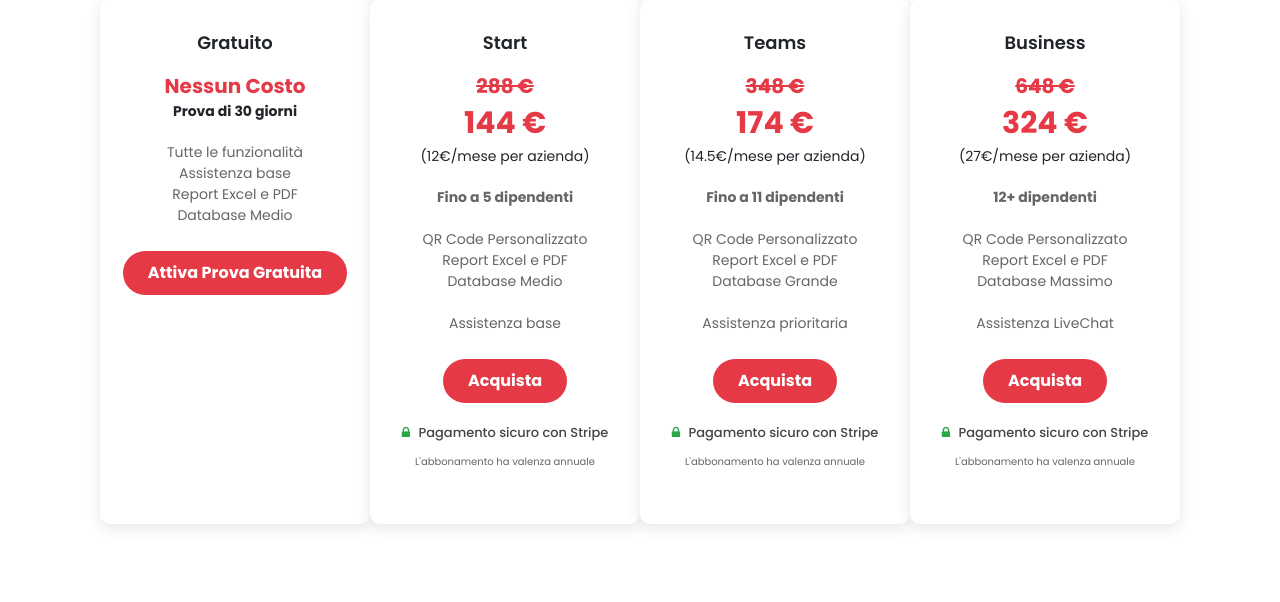
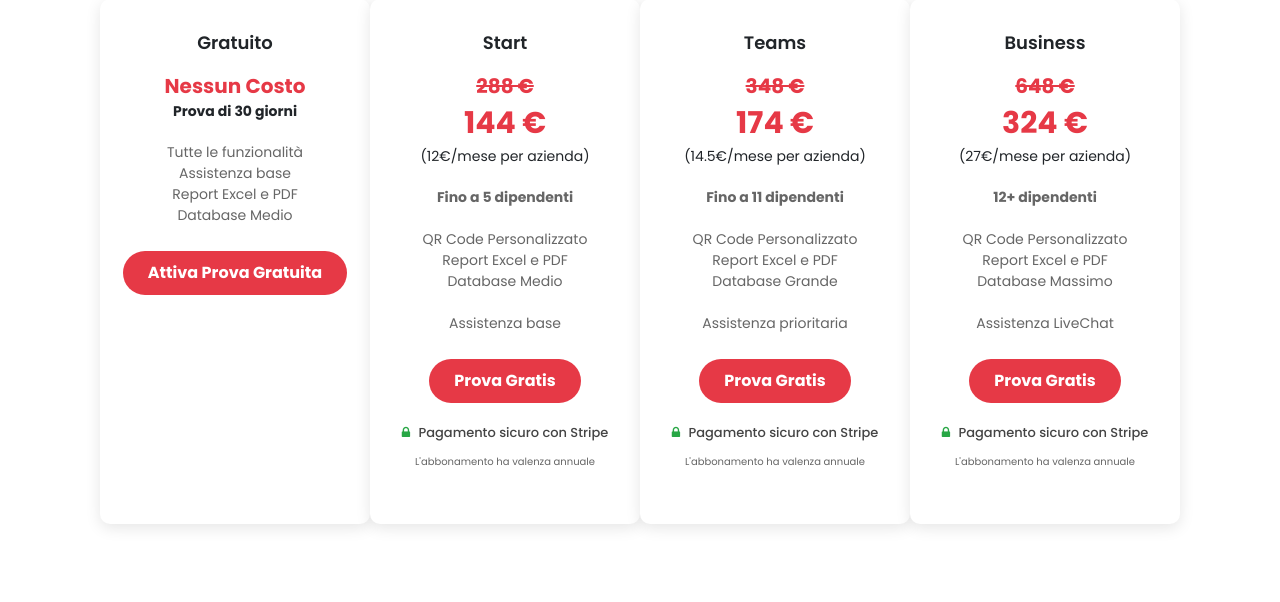
Before and after one commit to MauYellow/TeamTime, a Flask app: page /piani in a window 1280 px wide. Shown: the part 357-959 px from the top of the page. Run offline with Flask 3, Linux system fonts and the light colour scheme; some libraries are stand-ins or nearby versions.

Commit message:
Fine Tuning Layout with lead page

```diff
--- a/templates/auth-login-basic.html
+++ b/templates/auth-login-basic.html
@@ -92,7 +92,7 @@
 
               <form id="formAuthentication" class="mb-3" action="/login" method="POST">
                 <div class="mb-3">
-                  <label for="email" class="form-label">Email o Nome QR Code</label>
+                  <label for="email" class="form-label">Email / Nome QR Code</label>
                   <input
                     type="text"
                     class="form-control"
--- a/templates/auth-login-failed.html
+++ b/templates/auth-login-failed.html
@@ -91,7 +91,7 @@
 
               <form id="formAuthentication" class="mb-3" action="/login" method="POST">
                 <div class="mb-3">
-                  <label for="email" class="form-label">Email o Nome QR Code</label>
+                  <label for="email" class="form-label">Email / Nome QR Code</label>
                   <input
                     type="text"
                     class="form-control"
--- a/templates/piani.html
+++ b/templates/piani.html
@@ -222,7 +222,7 @@
                     <div class="features">
                         <strong>Fino a 5 dipendenti</strong><br><br>QR Code Personalizzato<br>Report Excel e PDF<br>Database Medio<br><br>Assistenza base
                     </div>
-                    <a href="https://buy.stripe.com/eVa6pc3dRaeJegodQR" class="btn">Acquista</a>
+                    <a href="/inizia-prova" class="btn">Prova Gratis</a>
                     <div style="margin-top: 15px; text-align: center;">
                         <p style="font-size: 13px; font-weight: 500; color: #444; margin-bottom: 6px;">
                             <i class="fa fa-lock" aria-hidden="true" style="margin-right: 5px; color: #28a745;"></i>
@@ -240,7 +240,7 @@
                     <div class="features">
                         <strong>Fino a 11 dipendenti</strong><br><br>QR Code Personalizzato<br>Report Excel e PDF<br>Database Grande<br><br>Assistenza prioritaria
                     </div>
-                    <a href="https://buy.stripe.com/7sI8xkdSv9aF3BKeUW" class="btn">Acquista</a>
+                    <a href="/inizia-prova" class="btn">Prova Gratis</a>
                                         <div style="margin-top: 15px; text-align: center;">
                                             <p style="font-size: 13px; font-weight: 500; color: #444; margin-bottom: 6px;">
                                                 <i class="fa fa-lock" aria-hidden="true" style="margin-right: 5px; color: #28a745;"></i>
@@ -258,7 +258,7 @@
                     <div class="features">
                         <strong>12+ dipendenti</strong><br><br>QR Code Personalizzato<br>Report Excel e PDF<br>Database Massimo<br><br>Assistenza LiveChat
                     </div>
-                    <a href="https://buy.stripe.com/8wM4h4bKn72xb4c147" class="btn">Acquista</a>
+                    <a href="/inizia-prova" class="btn">Prova Gratis</a>
                                         <div style="margin-top: 15px; text-align: center;">
                                             <p style="font-size: 13px; font-weight: 500; color: #444; margin-bottom: 6px;">
                                                 <i class="fa fa-lock" aria-hidden="true" style="margin-right: 5px; color: #28a745;"></i>
```
Also changed, not shown: templates/index.html (+3 -15 lines).
